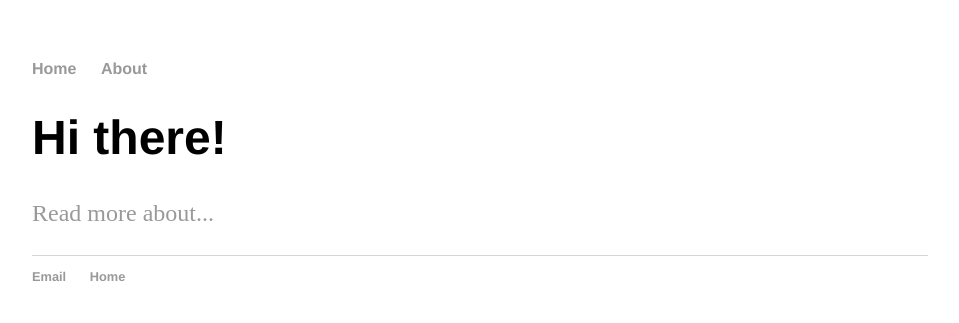
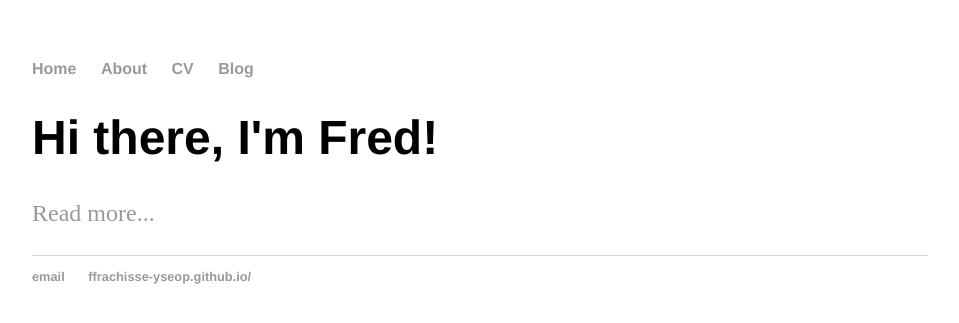
Before and after one commit to ffrachisse-yseop/ffrachisse-yseop.github.io, a Jekyll site: the page built from index.html, in a window 1280 px wide. Shown: the top 323 px of the page, without its empty margins (160-1119 px from the left). Built offline with Jekyll 4.4.1, drawn with Linux system fonts in a browser that asks for light colours.

Commit message:
Update index.html

```diff
--- a/index.html
+++ b/index.html
@@ -1,27 +1,8 @@
-<!DOCTYPE html>
-<html>
-	<head>
-		<link rel="stylesheet" type="text/css" href="/css/main.css">
-		<title>Index</title>
-	</head>
-	<body>
-		<nav>
-    		<ul>
-        		<li><a href="/">Home</a></li>
-	        	<li><a href="/about">About</a></li>
-    		</ul>
-		</nav>
-		<div class="container">
-    		<div class="blurb">
-        		<h1>Hi there!</h1>
-				<p><a href="/about">Read more about...</a></p>
-    		</div>
-		</div>
-		<footer>
-    		<ul>
-        		<li><a href="mailto:">Email</a></li>
-        		<li><a href="https://github.com/yseop/savy-api">Home</a></li>
-			</ul>
-		</footer>
-	</body>
-</html>
+---
+layout: default
+title: Test Jekyll on github.com
+---
+<div class="blurb">
+	<h1>Hi there, I'm Fred!</h1>
+	<p><a href="/about">Read more...</a></p>
+</div><!-- /.blurb -->
```
